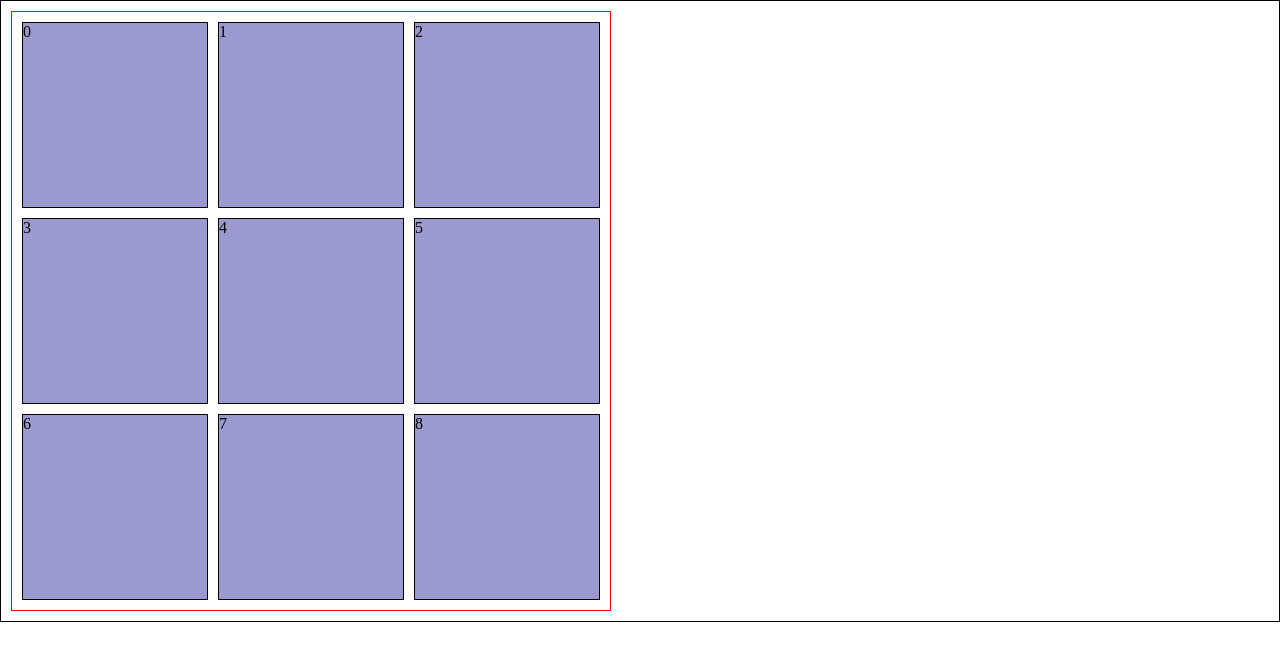
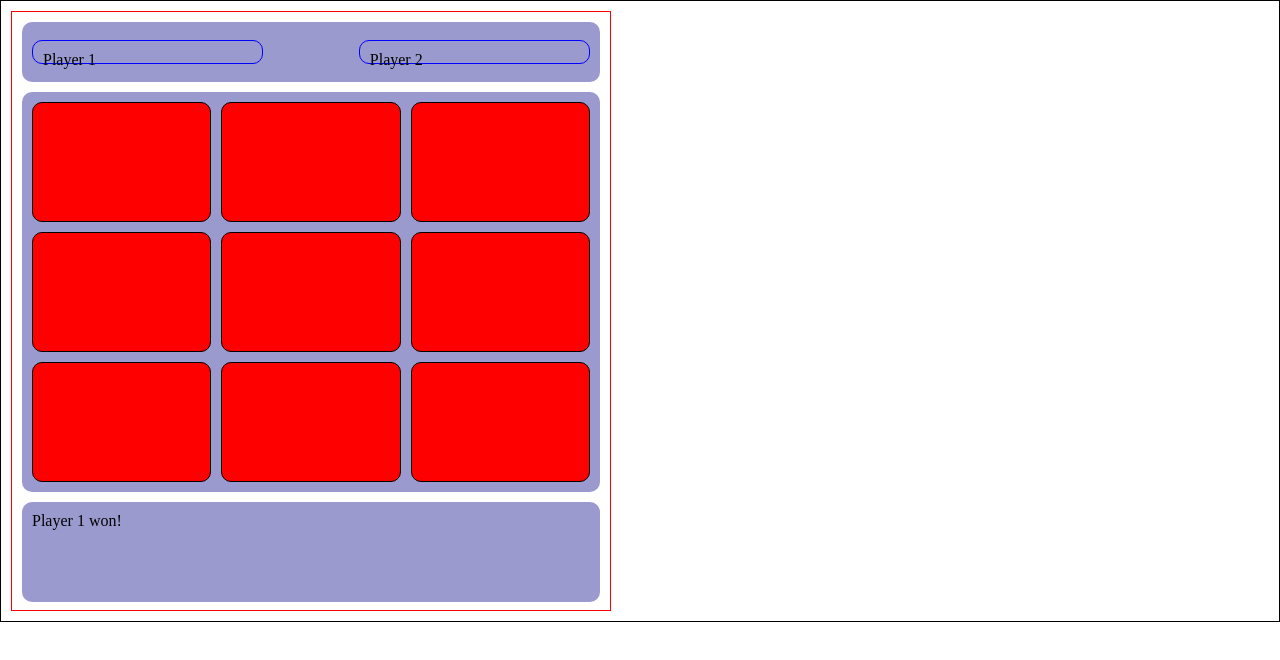
Before and after one commit to mmilade/noughts-and-crosses, a plain HTML site: page index.html in a window 1280 px wide. Drawn offline with Linux system fonts and the light colour scheme.

Commit message:
X player started to work

```diff
--- a/app.js
+++ b/app.js
@@ -1,36 +1,80 @@
+// - A function to draw the grid on the html page
+// - A function to take allow the players to put their names?
+// - A function to allow the user to fill in the selected space
+// - A function that shows the current score
+// - A function that keeps checking if the game is finished > and if so, what was the result?
 
-// const styleBody = () => {
-//   document.body.style.border = "1px solid black";
-//   document.body.style.boxSizing = "border-box";
-//   document.body.style.width = "90%";
-//   document.body.style.height = "800px";
-// }
-
+const topContainer = document.querySelector(".top");
+const middleContainer = document.querySelector(".middle");
+const bottomContainer = document.querySelector(".bottom");
+const player1 = document.getElementById("player1");
+const player1Symbol = "X"
+const player2Symbol = "O"
+let player1Turn = true;
 
 const createGrid = () => {
   for (let i = 0; i < 9; i++) {
     const box = document.createElement("div");
     box.style.border = "1px solid black";
-    // box.style.width = "5%";
-    // box.style.height = "5%";
-    // box.style.padding = "10px"
-    // box.style.margin = "10px";
     box.id = i;
-    box.innerHTML = i;
-    // box.style.backgroundColor = red; ---> why is this not working but css is?
-    console.log(box);
-    document.getElementsByTagName("main")[0].appendChild(box);
+    // box.innerHTML = i;
+    box.style.backgroundColor = 'red';
+    // console.log(box);
+    middleContainer.appendChild(box);
   }
 }
 
+const getPlayerName = () => {
 
+  player1.addEventListener("click", () => {
+    player1.innerHTML = prompt("Please enter your name")
+  })
+
+  player2.addEventListener("click", () => {
+    player2.innerHTML = prompt("Please enter your name")
+  })
+
+}
+
+const gamePlay = () => {
+  const box = document.querySelectorAll(".middle > div")
+  if (player1Turn) {
+    for (let i = 0; i < 9; i++) {
+      box[i].addEventListener("click", () => {
+        box[i].style.backgroundColor = "black";
+        box[i].style.color = "#33ccff";
+        box[i].style.textAlign = "center";
+        // box[i].style.verticalAlign = "middle";
+        // box[i].style.height = "100%";
+        // box[i].style.lineHeight = "100%"
+        box[i].style.fontSize = "50pt";
+        // box[i].style.padding = "20px 0 0 0"
+        box[i].style.display = "flex";
+        box[i].style.alignItems = "center";
+        box[i].style.justifyContent = "center";
+        box[i].innerHTML = "X";
+      })
+    }
+    player1Turn = false;
+    // console.log(box);
+    // document.querySelectorAll('section > div:nth-child(-n+3)')
+  } else {
+
+  }
+}
+
+const winner = () => {
+  bottomContainer.innerHTML = "Player 1 won!"
+}
 
 const drawBoard = () => {
-  // styleBody();
   createGrid();
+  getPlayerName();
+  gamePlay();
+  winner();
 
 
 }
 
-
-window.onload = drawBoard();
+drawBoard();
+// window.onload = drawBoard();
--- a/index.html
+++ b/index.html
@@ -8,7 +8,14 @@
   <link rel="stylesheet" href="./styles.css">
 </head>
 <body>
-  <main></main>
+  <main>
+    <div class="container top">
+      <div id="player1">Player 1</div>
+      <div id="player2">Player 2</div>
+    </div>
+    <div class="container middle"></div>
+    <div class="container bottom"></div>
+  </main>
   <script src="./app.js"></script>
 </body>
 </html>
--- a/styles.css
+++ b/styles.css
@@ -16,10 +16,41 @@ main {
   padding: 10px;
   margin: 10px;
   display: grid;
-  grid-template-columns: 1fr 1fr 1fr;
+  /* grid-template-columns: 1fr 1fr 1fr; */
   gap: 10px;
 }
 
 main div {
+  border-radius: 10px;
+}
+
+main .container {
   background-color: rgb(154, 154, 207);
 }
+
+.top {
+  display: flex;
+  align-items: center;
+  justify-content: space-between;
+}
+
+.top div {
+  border: 1px solid blue;
+  width: 40%;
+  height: 40%;
+  padding: 10px;
+  margin: 10px;
+}
+
+.middle {
+  display: grid;
+  grid-template-columns: 1fr 1fr 1fr;
+  gap: 10px;
+  height: 400px;
+  padding: 10px;
+}
+
+.bottom {
+  height: 100px;
+  padding: 10px;
+}
```
